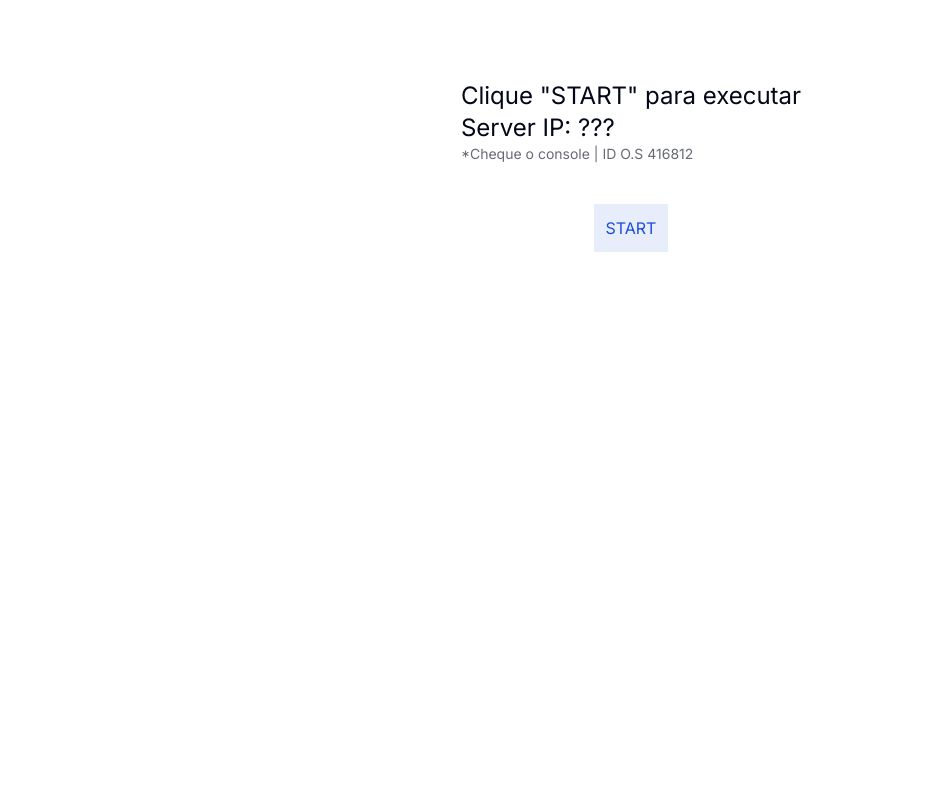
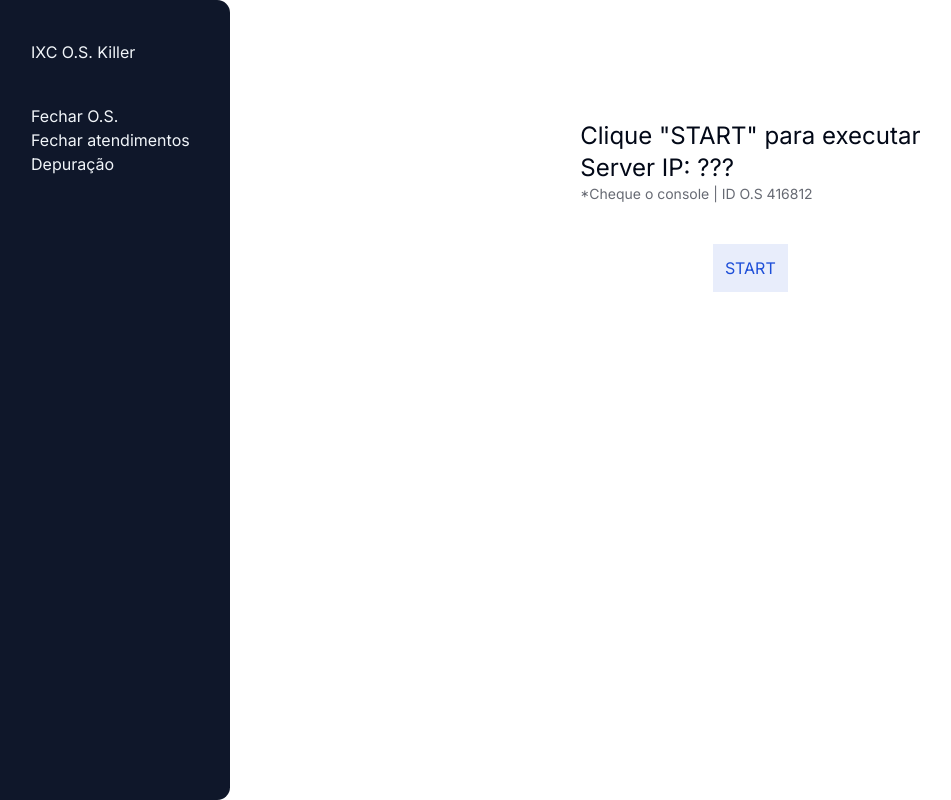
Before and after one commit to mateusfg7/ixc-os-killer, a Next.js app: page / in a window 1280 px wide. Shown: the whole page, without its empty margins (9-960 px from the left). Built offline with nearby package versions, Linux system fonts and the light colour scheme.

Commit message:
feat(navbar): update navnar style

```diff
--- a/src/app/layout.tsx
+++ b/src/app/layout.tsx
@@ -4,10 +4,11 @@
 import { cn } from "~/lib/utils";
 
 import "./globals.css";
+import Link from "next/link";
 
-const fontSans = FontSans({ subsets: ["latin"], variable: '--font-sans' });
+const fontSans = FontSans({ subsets: ["latin"], variable: "--font-sans" });
 
-export const metadata: Metadata   = {
+export const metadata: Metadata = {
   title: "Create Next App",
   description: "Generated by create next app",
 };
@@ -19,10 +20,28 @@
 }>) {
   return (
     <html lang="en">
-      <body className={cn(
+      <body
+        className={cn(
           "min-h-screen bg-background font-sans antialiased",
           fontSans.variable
-        )}>{children}</body>
+        )}
+      >
+        <div className="flex">
+          <div className="relative">
+            <div className="h-dvh p-10 rounded-r-lg w-fit sticky top-0 bg-secondary-foreground text-secondary space-y-10">
+              <div>
+                <h1>IXC O.S. Killer</h1>
+              </div>
+              <nav className="flex flex-col">
+                <Link href="#">Fechar O.S.</Link>
+                <Link href="#">Fechar atendimentos</Link>
+                <Link href="#">Depuração</Link>
+              </nav>
+            </div>
+          </div>
+          <div className="flex-1 p-10">{children}</div>
+        </div>
+      </body>
     </html>
   );
 }
```
